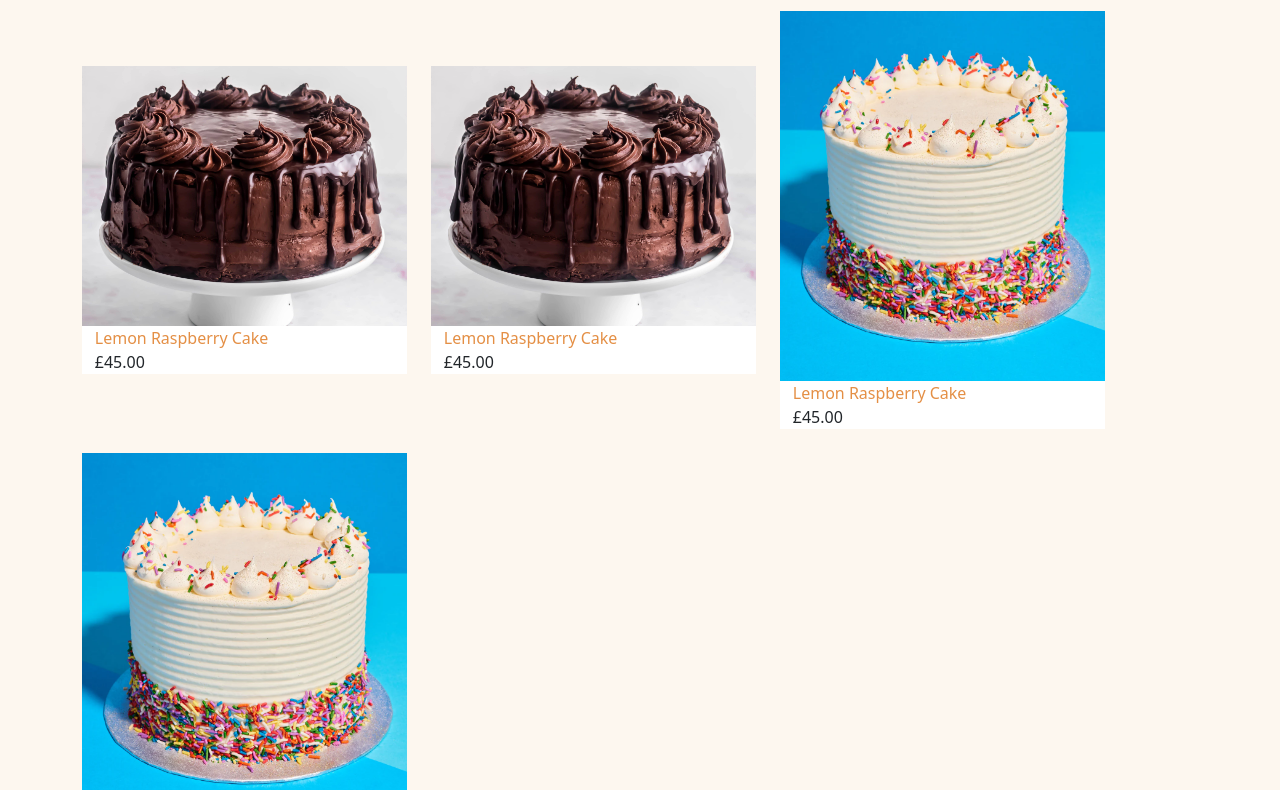
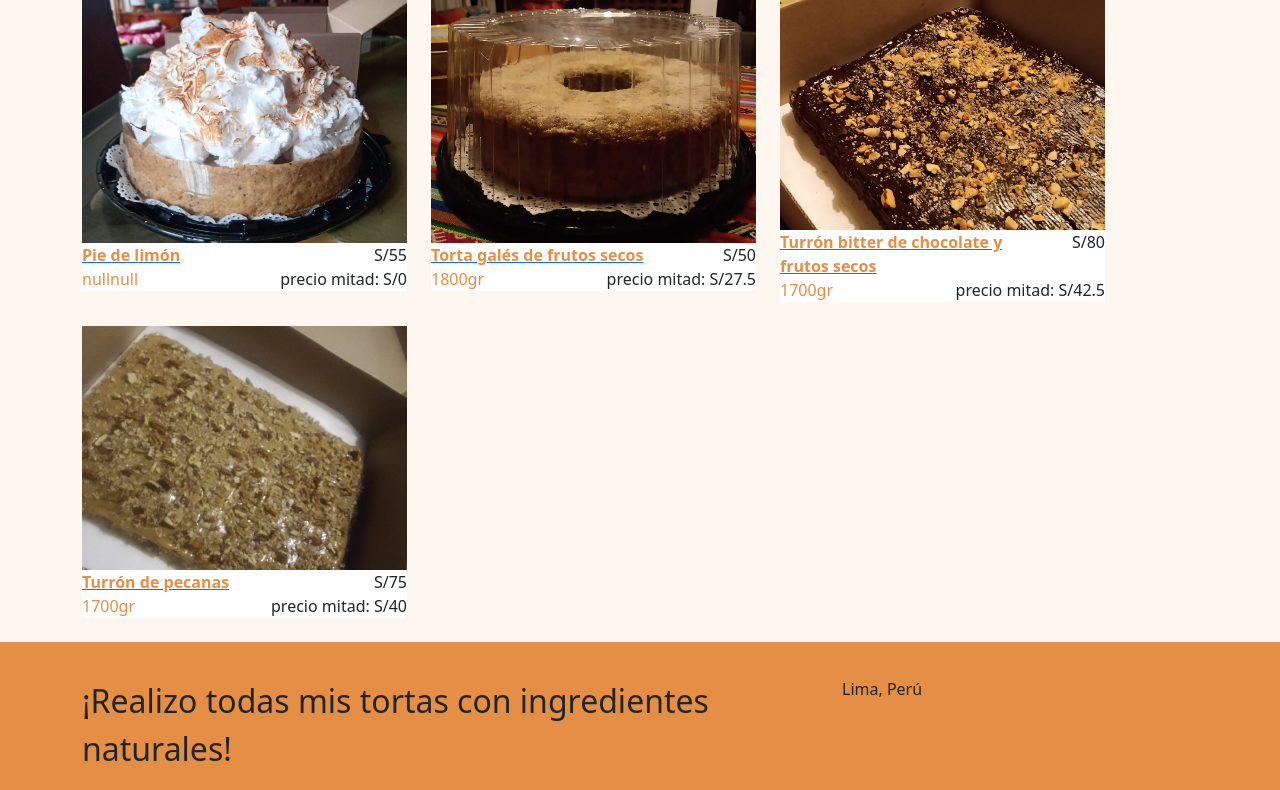
Before and after one commit to ClaphamGeorgeH/Tortas, a plain HTML site: page index.html in a window 1280 px wide. Shown: the part 486-1276 px from the top of the page. Drawn offline with nearby package versions, Linux system fonts and the light colour scheme.

Commit message:
whatsapp functionality added

```diff
--- /dev/null
+++ b/data/tortas.js
@@ -0,0 +1,78 @@
+const cakes = [
+    {
+        "name" : "Pie de limón",
+        "price" : 55,
+        "currency" : "S/",
+        "price_half": 0,
+        "path" : "images/pie_de_limon_2.jpg",
+        "active?" : true,
+        "amount" : null,
+        "amount_measure_unit": null,
+    },
+    {
+        "name" : "Torta galés de frutos secos",
+        "price" : 50,
+        "currency" : "S/",
+        "price_half" : 27.50,
+        "path" : "images/torta_galesa_de_frutos_secos.jpeg",
+        "active?" : true,
+        "amount" : 1800,
+        "amount_measure_unit": 'gr',
+    },
+    {
+        "name" : "Turrón bitter de chocolate y frutos secos",
+        "price" : 80,
+        "currency" : "S/",
+        "price_half": 42.50,
+        "path" : "images/turron_bitter_de_chocolate.jpeg",
+        "active?" : true,
+        "amount" : 1700,
+        "amount_measure_unit": 'gr',
+    },
+    {
+        "name" : "Turrón de pecanas",
+        "price" : 75,
+        "currency" : "S/",
+        "price_half": 40,
+        "path" : "images/turron_de_pecanas.jpeg",
+        "active?" : true,
+        "amount" : 1700,
+        "amount_measure_unit": 'gr',
+    }
+]
+
+const cakes_list = document.getElementById("dessert-list-container");
+
+cakes.forEach( cake => {
+
+    if (!cake["active?"]) return;
+
+    const cakeDiv = document.createElement("div");
+    cakeDiv.className = "col-12 col-md-4 align-self-center dessert-card me-4";
+    cakeDiv.innerHTML =
+            `<a href="">
+                <img src=${cake.path} class="img-fluid" alt="...">
+            </a>
+            <div class="dessert-card-body">
+                <div class="row">
+                    <div class="col-10">
+                        <a href="https://wa.me/51985804828?text=I'm%20interested%20in%20your%20car%20for%20sale">
+                            <p class="dessert-card-body-description" style="text-align:left; margin:0px; font-weight: bold;">${cake.name}</p>
+                        </a>
+                    </div>
+                    <div class="col-2">
+                        <p class="dessert-card-body-price" style="text-align:right; margin:0px">${cake.currency}${cake.price}</p>
+                    </div>
+                </div>
+                <div class="row">
+                    <div class="col-6">
+                        <p class="dessert-card-body-description" style="text-align:left; margin:0px">${cake.amount}${cake.amount_measure_unit}</p>
+                    </div>
+                    <div class="col-6">
+                        <p class="dessert-card-body-price" style="text-align:right; margin:0px">precio mitad: ${cake.currency}${cake.price_half}</p>
+                    </div>
+                </div>
+            </div>`;
+    cakes_list.appendChild(cakeDiv);
+
+});
--- a/index.html
+++ b/index.html
@@ -70,91 +70,14 @@
           </div>
       </div>
   </div>
-
     <div class="container" id="dessert-container">
       <hr>
-        <div class="row g-0 gy-4">
-            <div class="col-12 fs-1" id="dessert-container-title"> Tortas disponibles</div>
-            <div class="col-12 col-md-4 align-self-center dessert-card me-4">
-              <a href="">
-                <img src="images/chocolatecake_sample.jpg" class="img-fluid" alt="...">
-              </a>
-              <div class="dessert-card-body">
-                <p class="dessert-card-body-description">Lemon Raspberry Cake</p>
-                <p class="dessert-card-body-price">£45.00</p>
-              </div>
-            </div>
-            <div class="col-12 col-md-4 align-self-center dessert-card me-4">
-              <a href="">
-                <img src="images/chocolatecake_sample.jpg" class="img-fluid" alt="...">
-              </a>
-              <div class="dessert-card-body">
-                <p class="dessert-card-body-description">Lemon Raspberry Cake</p>
-                <p class="dessert-card-body-price">£45.00</p>
-              </div>
-            </div>
-            <div class="col-12 col-md-4 align-self-center dessert-card me-4">
-              <a href="">
-                <img src="images/cake_sample.webp" class="img-fluid" alt="...">
-              </a>
-              <div class="dessert-card-body">
-                <p class="dessert-card-body-description">Lemon Raspberry Cake</p>
-                <p class="dessert-card-body-price">£45.00</p>
-              </div>
-            </div>
-            <div class="col-12 col-md-4 align-self-center dessert-card me-4">
-              <a href="">
-                <img src="images/cake_sample.webp" class="img-fluid" alt="...">
-              </a>
-              <div class="dessert-card-body">
-                <p class="dessert-card-body-description">Lemon Raspberry Cake</p>
-                <p class="dessert-card-body-price">£45.00</p>
-              </div>
-            </div>
+        <div class="col-12 fs-1" id="dessert-container-title"> Tortas disponibles</div>
+        <div id="dessert-list-container" class="row g-0 gy-4">
+
         </div>
     </div>
-    <!--<div style="background-color: #994D1C;" id="customers-container">
-      <div class="container">
-          <div class="row">
-              <div class="col-12">
-                  <h1>Happy Customers</h1>
-              </div>
-              <div class="col-auto col-lg-4">
-                  <div class="card" style="width: 18rem;">
-                      <div class="card-body">
-                        <h5 class="card-title">Card title</h5>
-                        <h6 class="card-subtitle mb-2 text-body-secondary">Card subtitle</h6>
-                        <p class="card-text">Some quick example text to build on the card title and make up the bulk of the card's content.</p>
-                        <a href="#" class="card-link">Card link</a>
-                        <a href="#" class="card-link">Another link</a>
-                      </div>
-                    </div>
-              </div>
-              <div class="col-auto col-lg-4">
-                  <div class="card" style="width: 18rem;">
-                      <div class="card-body">
-                        <h5 class="card-title">Card title</h5>
-                        <h6 class="card-subtitle mb-2 text-body-secondary">Card subtitle</h6>
-                        <p class="card-text">Some quick example text to build on the card title and make up the bulk of the card's content.</p>
-                        <a href="#" class="card-link">Card link</a>
-                        <a href="#" class="card-link">Another link</a>
-                      </div>
-                    </div>
-              </div>
-              <div class="col-auto col-lg-4">
-                  <div class="card" style="width: 18rem;">
-                      <div class="card-body">
-                        <h5 class="card-title">Card title</h5>
-                        <h6 class="card-subtitle mb-2 text-body-secondary">Card subtitle</h6>
-                        <p class="card-text">Some quick example text to build on the card title and make up the bulk of the card's content.</p>
-                        <a href="#" class="card-link">Card link</a>
-                        <a href="#" class="card-link">Another link</a>
-                      </div>
-                    </div>
-              </div>
-          </div>
-      </div>
-    </div>-->
+
     <br>
     <div id="footer-container">
       <div class="container">
@@ -164,7 +87,6 @@
               </div>
               <div class="col-12 col-md-2 footer-container-address">
                   <p>Lima, Perú</p>
-
               </div>
               <div class="col-12 col-md-2 footer-container-socialmedia">
 
@@ -173,10 +95,16 @@
           </div>
       </div>
   </div>
+
+
+
+
 </body>
 
 <script src="https://cdn.jsdelivr.net/npm/bootstrap@5.3.3/dist/js/bootstrap.bundle.min.js" integrity="sha384-YvpcrYf0tY3lHB60NNkmXc5s9fDVZLESaAA55NDzOxhy9GkcIdslK1eN7N6jIeHz" crossorigin="anonymous"></script>
 <script src="https://cdn.jsdelivr.net/npm/@popperjs/core@2.11.8/dist/umd/popper.min.js" integrity="sha384-I7E8VVD/ismYTF4hNIPjVp/Zjvgyol6VFvRkX/vR+Vc4jQkC+hVqc2pM8ODewa9r" crossorigin="anonymous"></script>
 <script src="https://cdn.jsdelivr.net/npm/bootstrap@5.3.3/dist/js/bootstrap.min.js" integrity="sha384-0pUGZvbkm6XF6gxjEnlmuGrJXVbNuzT9qBBavbLwCsOGabYfZo0T0to5eqruptLy" crossorigin="anonymous"></script>
 <script src="js/index.js"></script>
+<script src="data/tortas.js"></script>
+
 </html>
```
Also changed, not shown: images/cake_sample.webp (deleted), images/chocolatecake_sample.jpg (deleted), images/pie_de_limon.jpeg (added), images/pie_de_limon_2.jpg (added), images/torta_galesa_de_frutos_secos.jpeg (added), images/turron_bitter_de_chocolate.jpeg (added), images/turron_bitter_de_chocolate_2.jpeg (added), images/turron_de_pecanas.jpeg (added), js/index.js (line endings or trailing spaces).
